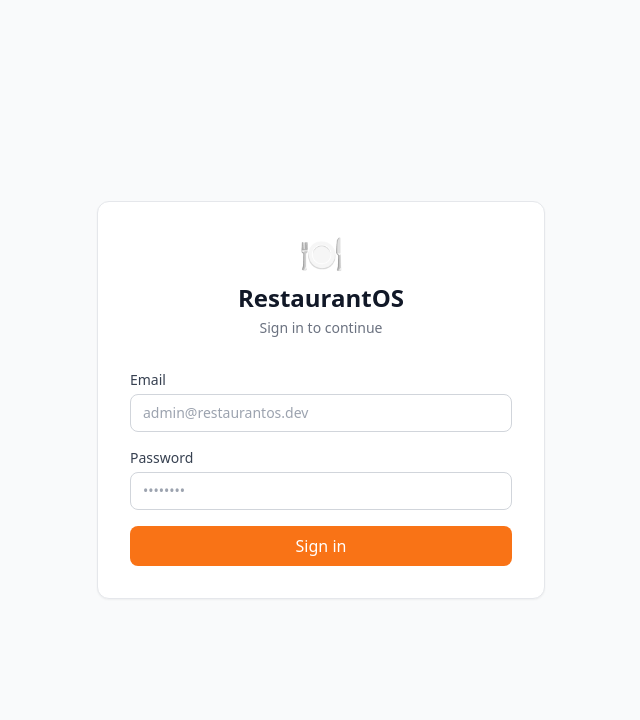
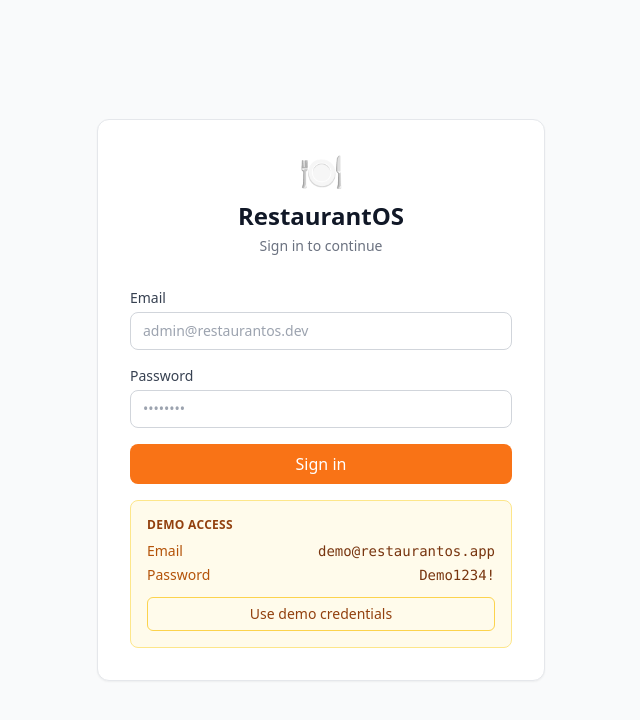
Before and after one commit to tudorsorinoltean/restaurantos, a React (Vite) app: page /login in a window 1280 px wide. Shown: the top 720 px of the page, without its empty margins (319-959 px from the left). Built offline with nearby package versions, Linux system fonts and the light colour scheme; no server answers.

Commit message:
Add demo credentials card to login page

```diff
--- a/src/pages/auth/LoginPage.jsx
+++ b/src/pages/auth/LoginPage.jsx
@@ -84,6 +84,28 @@ export default function LoginPage() {
             {loading ? t('loggingIn') : t('loginButton')}
           </button>
         </form>
+
+        {/* Demo credentials */}
+        <div className="mt-4 bg-amber-50 border border-amber-200 rounded-lg p-4">
+          <p className="text-xs font-semibold text-amber-800 uppercase tracking-wide mb-2">Demo Access</p>
+          <div className="space-y-1 text-sm text-amber-900">
+            <div className="flex justify-between">
+              <span className="text-amber-700">Email</span>
+              <span className="font-mono">demo@restaurantos.app</span>
+            </div>
+            <div className="flex justify-between">
+              <span className="text-amber-700">Password</span>
+              <span className="font-mono">Demo1234!</span>
+            </div>
+          </div>
+          <button
+            type="button"
+            onClick={() => { setEmail('demo@restaurantos.app'); setPassword('Demo1234!') }}
+            className="mt-3 w-full text-sm text-amber-800 font-medium border border-amber-300 rounded-md py-1.5 hover:bg-amber-100 transition-colors"
+          >
+            Use demo credentials
+          </button>
+        </div>
       </div>
     </div>
   )
```
